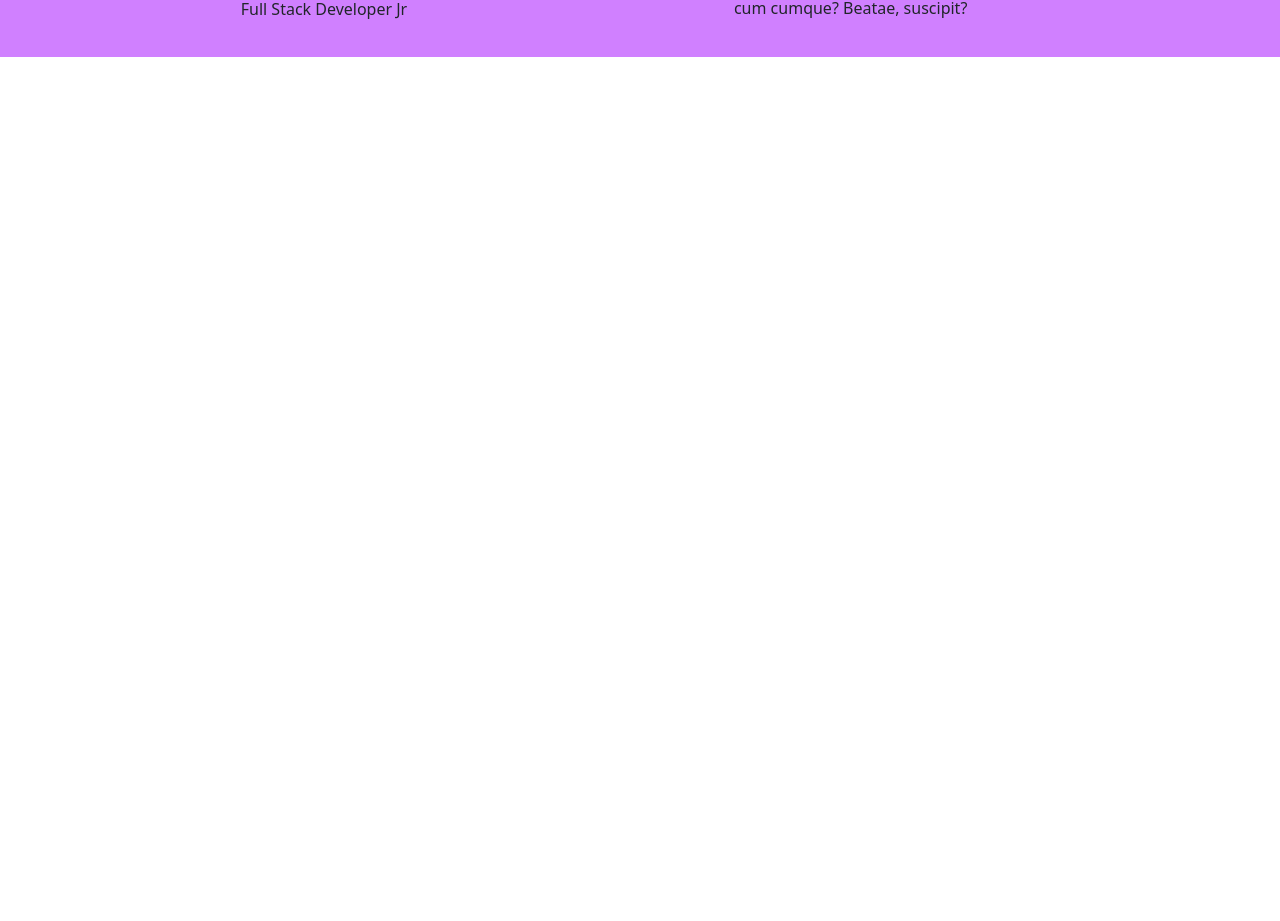
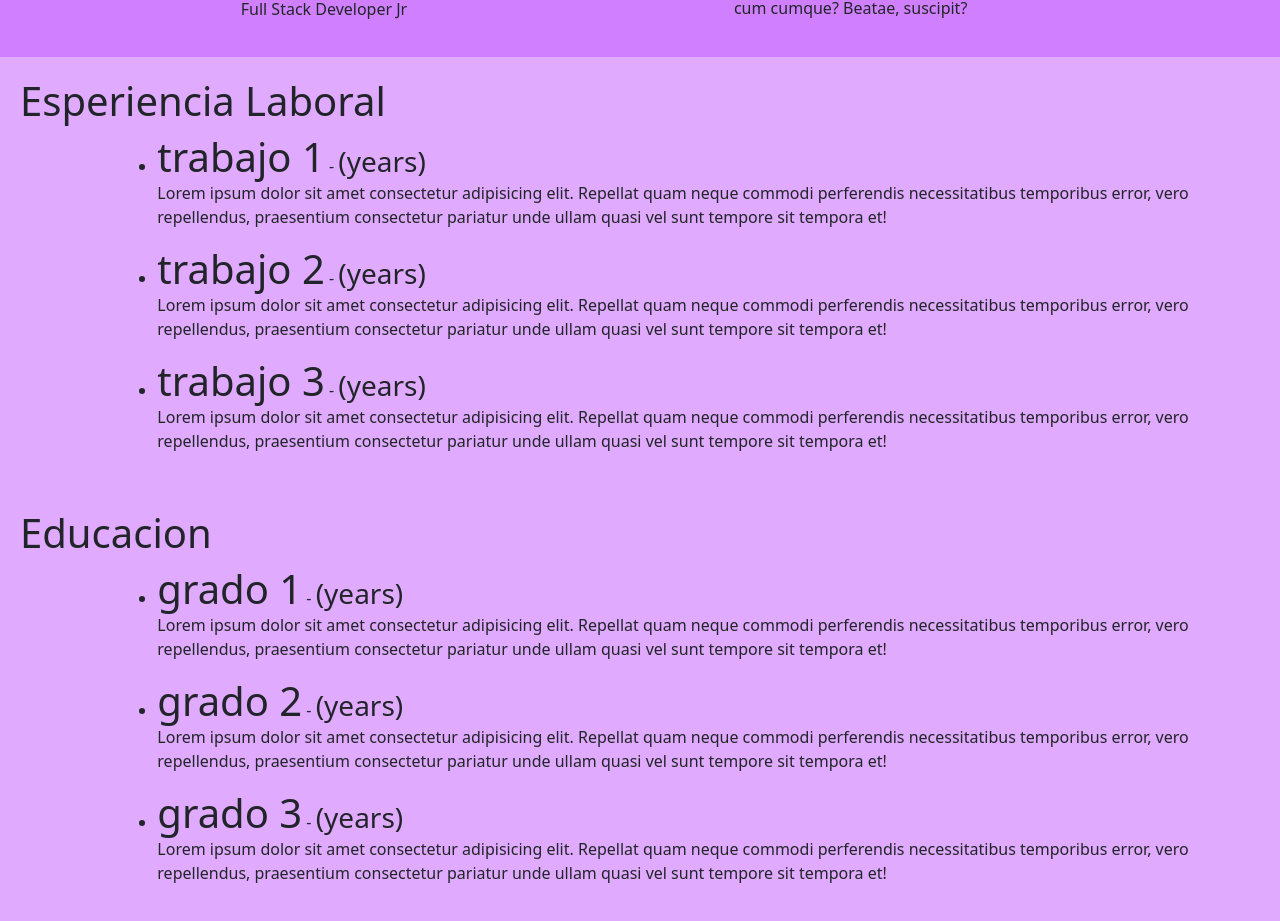
Before and after one commit to AilinGnz/ProyectoIntegrador_GonzalezPriscilaAilin, an Angular app in the folder ProyectoIntegrador_GonzalezPriscilaAilin/: page / in a window 1280 px wide. Shown: the part 940-1861 px from the top of the page. Before the commit the page ends 997 px from the top, so only its background shows below. Built offline with nearby package versions, Linux system fonts and the light colour scheme.

Commit message:
components experiencia + educacion
agregado los componentes experiencia y educacacion con una class="col-lg-11"
mas el css base

```diff
--- a/ProyectoIntegrador_GonzalezPriscilaAilin/src/app/app.component.html
+++ b/ProyectoIntegrador_GonzalezPriscilaAilin/src/app/app.component.html
@@ -1,2 +1,4 @@
 <app-header></app-header>
 <app-acerca-de></app-acerca-de>
+<app-experiencia></app-experiencia>
+<app-educacion></app-educacion>
--- a/ProyectoIntegrador_GonzalezPriscilaAilin/src/app/app.module.ts
+++ b/ProyectoIntegrador_GonzalezPriscilaAilin/src/app/app.module.ts
@@ -8,6 +8,8 @@
 import { SocialComponent } from './components/social/social.component';
 import { BannerComponent } from './components/banner/banner.component';
 import { AcercaDeComponent } from './components/acerca-de/acerca-de.component';
+import { ExperienciaComponent } from './components/experiencia/experiencia.component';
+import { EducacionComponent } from './components/educacion/educacion.component';
 
 @NgModule({
   declarations: [
@@ -16,7 +18,9 @@
     LogoAPComponent,
     SocialComponent,
     BannerComponent,
-    AcercaDeComponent
+    AcercaDeComponent,
+    ExperienciaComponent,
+    EducacionComponent
   ],
   imports: [
     BrowserModule,
--- /dev/null
+++ b/ProyectoIntegrador_GonzalezPriscilaAilin/src/app/components/educacion/educacion.component.css
@@ -0,0 +1,11 @@
+.row{
+    padding: 20px;
+}
+
+div{
+    background-color: rgb(224, 170, 255);
+}
+
+h1, h3{
+    display: inline;
+}
--- /dev/null
+++ b/ProyectoIntegrador_GonzalezPriscilaAilin/src/app/components/educacion/educacion.component.html
@@ -0,0 +1,26 @@
+<div class="row">
+    <h1>Educacion</h1>
+    <div class="col-lg-1"></div>
+    <div class="col-lg-11">
+        <ul>
+            <li>
+                <h1>grado 1</h1> - <h3>(years)</h3>
+            </li>
+            <p>Lorem ipsum dolor sit amet consectetur adipisicing elit. Repellat quam neque commodi perferendis necessitatibus temporibus error, vero repellendus, praesentium consectetur pariatur unde ullam quasi vel sunt tempore sit tempora et!</p>
+        </ul>
+        <ul>
+            <li>
+                <h1>grado 2</h1> - <h3>(years)</h3>
+            </li>
+            <p>Lorem ipsum dolor sit amet consectetur adipisicing elit. Repellat quam neque commodi perferendis necessitatibus temporibus error, vero repellendus, praesentium consectetur pariatur unde ullam quasi vel sunt tempore sit tempora et!</p>
+        </ul>
+        <ul>
+            <li>
+                <h1>grado 3</h1> - <h3>(years)</h3>
+            </li>
+            <p>Lorem ipsum dolor sit amet consectetur adipisicing elit. Repellat quam neque commodi perferendis necessitatibus temporibus error, vero repellendus, praesentium consectetur pariatur unde ullam quasi vel sunt tempore sit tempora et!</p>
+        </ul>
+
+    </div>
+
+</div>
--- /dev/null
+++ b/ProyectoIntegrador_GonzalezPriscilaAilin/src/app/components/experiencia/experiencia.component.css
@@ -0,0 +1,11 @@
+.row{
+    padding: 20px;
+}
+
+div{
+    background-color: rgb(224, 170, 255);
+}
+
+h1, h3{
+    display: inline;
+}
--- /dev/null
+++ b/ProyectoIntegrador_GonzalezPriscilaAilin/src/app/components/experiencia/experiencia.component.html
@@ -0,0 +1,26 @@
+<div class="row">
+    <h1>Esperiencia Laboral</h1>
+    <div class="col-lg-1"></div>
+    <div class="col-lg-11">
+        <ul>
+            <li>
+                <h1>trabajo 1</h1> - <h3>(years)</h3>
+            </li>
+            <p>Lorem ipsum dolor sit amet consectetur adipisicing elit. Repellat quam neque commodi perferendis necessitatibus temporibus error, vero repellendus, praesentium consectetur pariatur unde ullam quasi vel sunt tempore sit tempora et!</p>
+        </ul>
+        <ul>
+            <li>
+                <h1>trabajo 2</h1> - <h3>(years)</h3>
+            </li>
+            <p>Lorem ipsum dolor sit amet consectetur adipisicing elit. Repellat quam neque commodi perferendis necessitatibus temporibus error, vero repellendus, praesentium consectetur pariatur unde ullam quasi vel sunt tempore sit tempora et!</p>
+        </ul>
+        <ul>
+            <li>
+                <h1>trabajo 3</h1> - <h3>(years)</h3>
+            </li>
+            <p>Lorem ipsum dolor sit amet consectetur adipisicing elit. Repellat quam neque commodi perferendis necessitatibus temporibus error, vero repellendus, praesentium consectetur pariatur unde ullam quasi vel sunt tempore sit tempora et!</p>
+        </ul>
+
+    </div>
+
+</div>
```
Also changed, not shown: ProyectoIntegrador_GonzalezPriscilaAilin/src/app/components/acerca-de/acerca-de.component.css (+5 -4 lines), ProyectoIntegrador_GonzalezPriscilaAilin/src/app/components/educacion/educacion.component.ts (added, +10 -0 lines), ProyectoIntegrador_GonzalezPriscilaAilin/src/app/components/experiencia/experiencia.component.ts (added, +10 -0 lines), 2 other files (tests, documents, lock files or other folders).
